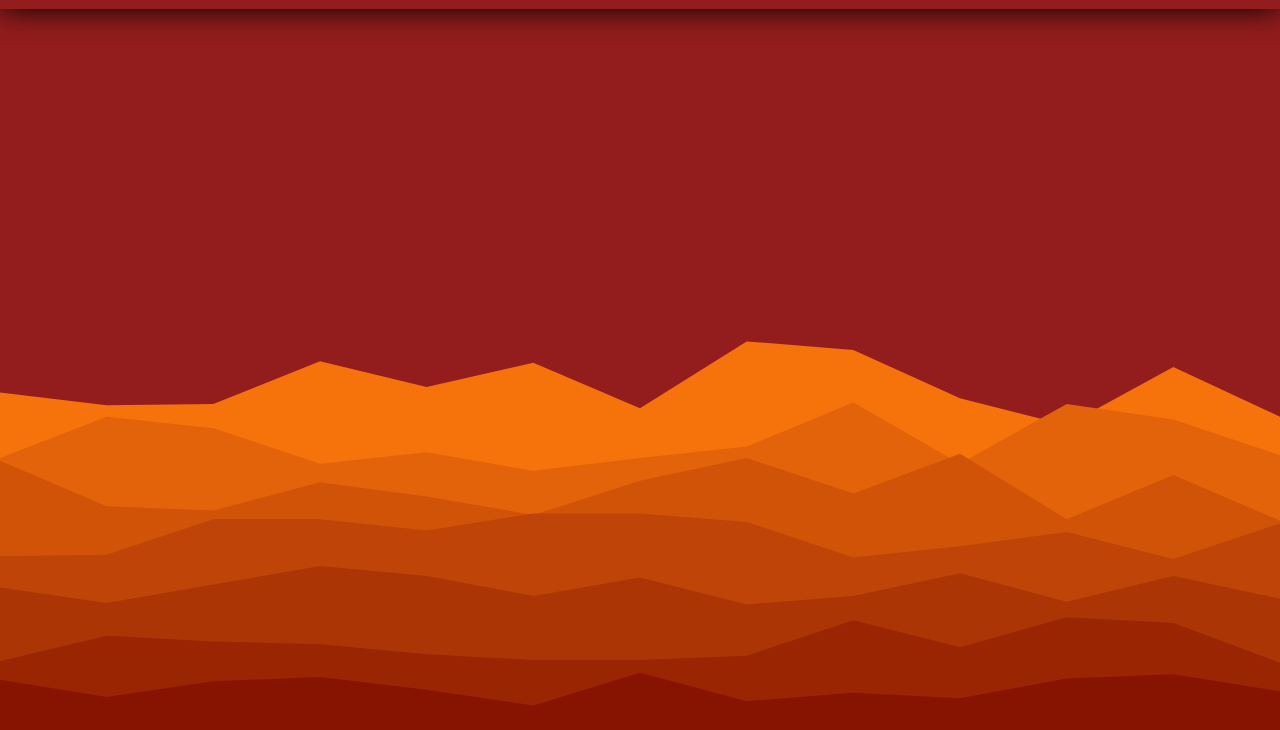
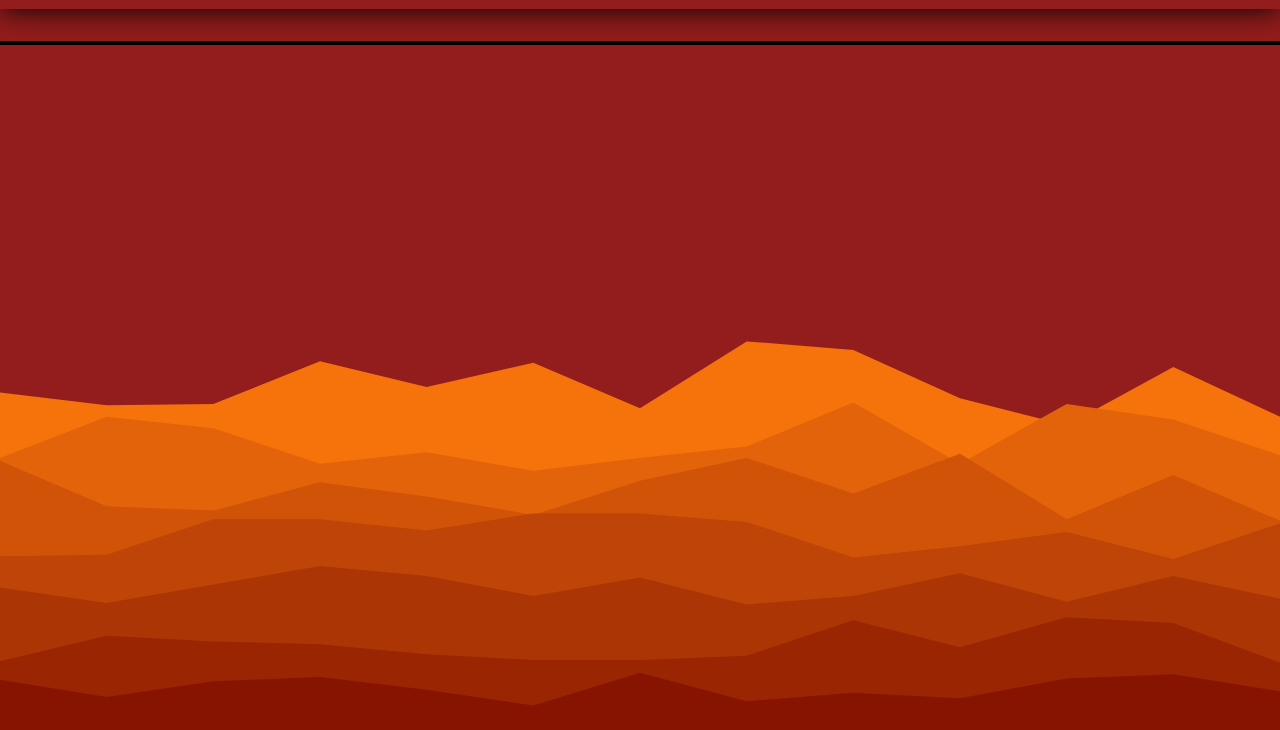
Before and after one commit to AlexanderPortillo/ProyectoFinal, a plain HTML site: page Html/moderadorComentarios.html in a window 1280 px wide. Shown: the part 70-800 px from the top of the page. Drawn offline with Linux system fonts and the light colour scheme.

Commit message:
elementos

```diff
--- a/Scss/moderador.scss
+++ b/Scss/moderador.scss
@@ -444,6 +444,19 @@ form {
 }
 
 .comments-list {
+	margin-top: 2rem;
+	width: 100%;
+	display: flex;
+	flex-direction: column;
+	flex-wrap: wrap;
+	justify-content: center;
+	align-items: center;
+	color: white;
+	font-style: italic;
+	font-family: Cambria, Cochin, Georgia, Times, 'Times New Roman', serif;
+	font-size: 25px;
+	border: 2px solid black;
+
 	.approve-button,
 	.delete-button {
 		background-color: #333;
```
Also changed, not shown: Html/usuario.html (+0 -20 lines), Css/moderador.css, 1 other file.
